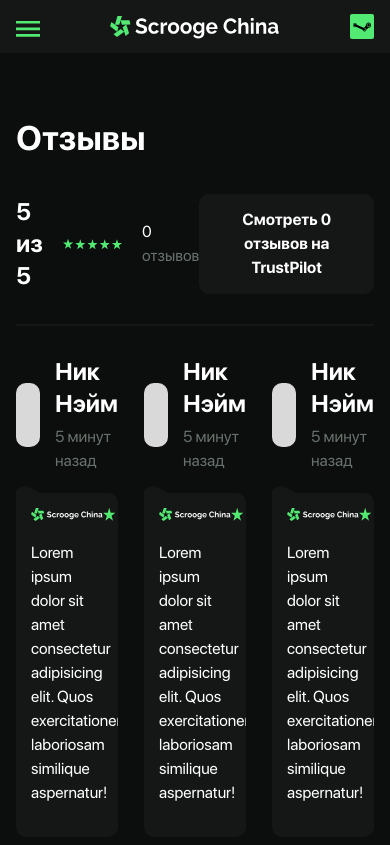
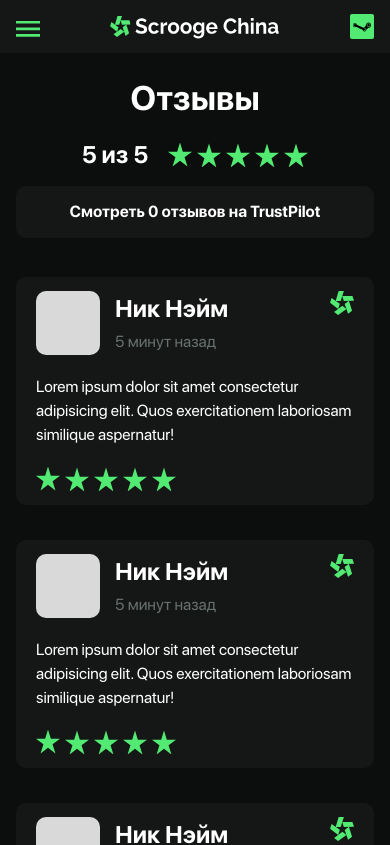
Before and after one commit to Alirahmon777/scrooge-china, a React (Vite) app: page /en/reviews in a window 390 px wide. Shown: the top 845 px of the page. Built offline with nearby package versions, Linux system fonts and the light colour scheme.

Commit message:
review-page-responsive

```diff
--- a/src/components/layout/header/Header.tsx
+++ b/src/components/layout/header/Header.tsx
@@ -8,7 +8,7 @@
 import Button from '@components/ui/Button';
 import { Link } from 'react-router-dom';
 import { AppContext } from '@/context/AppContextProvider';
-import { useContext, useState } from 'react';
+import { useContext, useEffect, useState } from 'react';
 import HeaderMobileMenu from './HeaderMobileMenu';
 import { useLockedBody, useMediaQuery } from 'usehooks-ts';
 import { AnimatePresence } from 'framer-motion';
@@ -18,6 +18,11 @@
   const [_, setLocked] = useLockedBody(false, 'root');
   const notMobile = useMediaQuery('(min-width: 820px)');
   const [openMobileMenu, setOpenMobileMenu] = useState<boolean>(false);
+  useEffect(() => {
+    if (!openMobileMenu) {
+      setLocked(false);
+    }
+  }, [openMobileMenu]);
   return (
     <header className='bg-header'>
       <AnimatePresence>
--- a/src/components/layout/header/HeaderMobileMenu.tsx
+++ b/src/components/layout/header/HeaderMobileMenu.tsx
@@ -11,7 +11,7 @@
 }
 
 const HeaderMobileMenu = ({ setOpenMobileMenu }: IProps) => {
-  const [_, setLocked] = useLockedBody(true, 'root');
+  const [_, setLocked] = useLockedBody(false, 'root');
   return (
     <motion.div
       className='bg-header w-[282px] sm:w-[72%] fixed h-full z-[999] px-5 pt-4 overflow-y-auto pb-5'
--- a/src/components/layout/header/HeaderMobileNav.tsx
+++ b/src/components/layout/header/HeaderMobileNav.tsx
@@ -5,6 +5,7 @@
 import { IHeaderNav } from './types/interface';
 import { headerFuncNav } from '@/utils/header-nav';
 import HeaderAccordion from './HeaderAccordion';
+import { v4 } from 'uuid';
 
 const linkClass = 'text-2xl font-bold px-[14px] py-2 hover:bg-[#1D1F1E] transition-all w-full text-gray w-full block';
 
@@ -29,10 +30,10 @@
       <ul className='flex flex-col gap-[10px] '>
         {nav.map(({ name, href, children }) => {
           if (children) {
-            return <HeaderAccordion title={name} items={children} handleClose={handleClose} />;
+            return <HeaderAccordion title={name} items={children} handleClose={handleClose} key={v4()} />;
           }
           return (
-            <li>
+            <li key={v4()}>
               <NavLink
                 onClick={handleClose}
                 to={{ pathname: href }}
--- a/src/components/ratings/RatingsCard.tsx
+++ b/src/components/ratings/RatingsCard.tsx
@@ -23,7 +23,7 @@
         <div className='min-w-16 min-h-16 bg-[#D9D9D9] rounded-[10px]' />
         <div className='text-start'>
           <h3 className='text-2xl font-bold'>{title}</h3>
-          <p className='text-gray max-mobile:text-sm text-nowrap max-base:text-wrap'>
+          <p className='text-gray max-mobile:text-sm text-nowrap max-320:text-wrap'>
             Пополнить buff.163: <span>{desc}</span>
           </p>
         </div>
--- a/src/components/review/ReviewCard.tsx
+++ b/src/components/review/ReviewCard.tsx
@@ -1,9 +1,18 @@
 import stars from '@svgs/review/stars.svg';
 import logo from '@svgs/review/small-logo.svg';
+import logoTop from '@svgs/review/logo.svg';
+import { useMediaQuery } from 'usehooks-ts';
+import { cn } from '@/lib/utils';
 
 const ReviewCard = () => {
+  const notMobile = useMediaQuery('(min-width: 425px)');
   return (
-    <li className='flex flex-col gap-5 overflow-hidden'>
+    <li
+      className={cn('flex flex-col gap-5 overflow-hidden items-start rounded-[10px]', {
+        'bg-header px-5 py-[14px]': !notMobile,
+      })}
+    >
+      <div className={cn({ 'flex justify-between items-start w-full': !notMobile })}>
         <div className='flex items-center gap-[15px] '>
           <div className='w-16 h-16 bg-[#d9d9d9] rounded-[10px]' />
           <div>
@@ -11,16 +20,23 @@
             <p className='text-gray'>5 минут назад</p>
           </div>
         </div>
-      <div className='px-[15px] pt-[15px] pb-8 bg-header rounded-[10px] relative z-10'>
+        {!notMobile && <img src={logoTop} alt='card top logo' width={24} />}
+      </div>
+      <div className={cn('bg-header rounded-[10px] relative z-10', { 'px-[15px] pt-[15px] pb-8': notMobile })}>
+        {notMobile && (
+          <>
             <span className='absolute w-16 h-16 rotate-[27.5deg] bg-header -left-[13.59px] -top-[-1px] -z-10 rounded-[10px]' />
             <div className='flex items-center justify-between mb-5'>
               <img src={logo} alt='card logo' />
               <img src={stars} alt='star icon' />
             </div>
+          </>
+        )}
         <p>
           Lorem ipsum dolor sit amet consectetur adipisicing elit. Quos exercitationem laboriosam similique aspernatur!
         </p>
       </div>
+      {!notMobile && <img src={stars} alt='star icon' />}
     </li>
   );
 };
--- a/src/pages/ratings/page.tsx
+++ b/src/pages/ratings/page.tsx
@@ -1,7 +1,7 @@
 import RatingsCard from '@/components/ratings/RatingsCard';
 import Button from '@/components/ui/Button';
 
-const StatisticsPage = () => {
+const RatingsPage = () => {
   return (
     <section className='mt-5 mb-10 lg:my-[60px] xl:my-[100px]'>
       <div className='container text-center'>
@@ -9,7 +9,7 @@
         <ul className='flex flex-wrap max-sm:[&_li]:flex-grow justify-center xl:grid xl:grid-cols-3 gap-5 my-10 mx-auto'>
           {statistics.map(({ desc }, idx) => {
             if (idx == 0 || idx == 1 || idx == 2) {
-              return <RatingsCard desc={desc} ratings={idx} />;
+              return <RatingsCard desc={desc} ratings={idx} key={idx} />;
             }
           })}
         </ul>
@@ -39,4 +39,4 @@
   ...new Array(6).fill({ desc: undefined }),
 ];
 
-export default StatisticsPage;
+export default RatingsPage;
--- a/src/pages/review/page.tsx
+++ b/src/pages/review/page.tsx
@@ -4,33 +4,33 @@
 
 const ReviewPage = () => {
   return (
-    <section className='my-[60px]'>
-      <div className='container flex flex-col gap-[30px] items-start'>
-        <h2 className='  font-bold'>Отзывы</h2>
-        <div className='flex items-center justify-between w-full'>
-          <div className='flex gap-[67px] items-center'>
+    <section className='mt-5 mb-10 tablet:my-[60px]'>
+      <div className='container flex flex-col gap-[15px] tablet:gap-[30px] items-center tablet:items-start'>
+        <h2 className='font-bold'>Отзывы</h2>
+        <div className='flex mobile:items-center tablet:justify-between w-full flex-col gap-[15px] tablet:flex-row'>
+          <div className='flex gap-[67px] items-center max-mobile:mx-auto'>
             <div className='text-2xl font-bold flex'>
               <span className='mr-5'>5 из 5</span>
               <img src={stars} alt='star icon' />
             </div>
-            <p className='text-gray'>
+            <p className='text-gray hidden tablet:block'>
               <span className='text-white'>0</span> отзывов
             </p>
           </div>
           <Button
             label='Смотреть 0 отзывов на TrustPilot'
-            className='[&_p]:text-white px-6 py-[14px] bg-header rounded-[10px] font-bold'
+            className='[&_p]:text-white px-6 py-[14px] bg-header rounded-[10px] max-mobile:px-3 max-320:text-sm  font-bold max-mobile:[&_p]:mx-auto'
           />
         </div>
-        <div className='h-0.5 w-full bg-header' />
-        <ul className='grid grid-cols-3 gap-x-[26px] gap-y-[35px]'>
+        <div className='h-0.5 w-full bg-header tablet:block hidden' />
+        <ul className='grid grid-cols-1 md:grid-cols-2 lg:grid-cols-3 gap-x-[26px] gap-y-[35px] max-tablet:mt-6'>
           {new Array(9).fill(undefined).map((_, idx) => (
             <ReviewCard key={idx} />
           ))}
         </ul>
         <Button
           label='Загрузить ещё'
-          className='bg-header [&_p]:text-white text-2xl font-bold py-[14px] px-6 mt-[30px] rounded-[10px] mx-auto'
+          className='bg-header [&_p]:text-white text-2xl font-bold py-[14px] px-6 mt-[25px] tablet:mt-[30px] rounded-[10px] mx-auto'
         />
       </div>
     </section>
--- a/src/routes/routes_data.tsx
+++ b/src/routes/routes_data.tsx
@@ -7,7 +7,7 @@
 
 const HomePage = lazy(() => import('../pages/home/page'));
 const ReviewPage = lazy(() => import('../pages/review/page'));
-const StatisticsPage = lazy(() => import('../pages/ratings/page'));
+const RatingsPage = lazy(() => import('../pages/ratings/page'));
 const ProfilePage = lazy(() => import('../pages/profile/page'));
 const ContactsPage = lazy(() => import('../pages/contacts/page'));
 const HelpPage = lazy(() => import('../pages/help/page'));
@@ -40,7 +40,7 @@
         ],
       },
       { path: 'reviews', component: ReviewPage },
-      { path: 'statistics', component: StatisticsPage },
+      { path: 'ratings', component: RatingsPage },
       { path: 'profile', component: ProfilePage },
       {
         path: 'contacts',
@@ -75,7 +75,7 @@
         ],
       },
       { path: 'reviews', component: ReviewPage },
-      { path: 'statistics', component: StatisticsPage },
+      { path: 'ratings', component: RatingsPage },
       { path: 'profile', component: ProfilePage },
       {
         path: 'contacts',
--- a/src/utils/header-nav.ts
+++ b/src/utils/header-nav.ts
@@ -12,7 +12,7 @@
       ],
     },
     { name: 'review', href: `/${lng}/reviews` },
-    { name: 'rating', href: `/${lng}/statistics` },
+    { name: 'rating', href: `/${lng}/ratings` },
   ];
   if (isMobile) {
     return [{ name: 'home', href: `/${lng}` }, ...nav];
--- a/tailwind.config.js
+++ b/tailwind.config.js
@@ -4,6 +4,7 @@
   theme: {
     screens: {
       base: '300px',
+      320: '320px',
       mobile: '425px',
       sm: '640px',
       md: '768px',
```
Also changed, not shown: src/assets/svgs/help/more.svg (added). Lines whose indentation alone changed are shown as unchanged.
